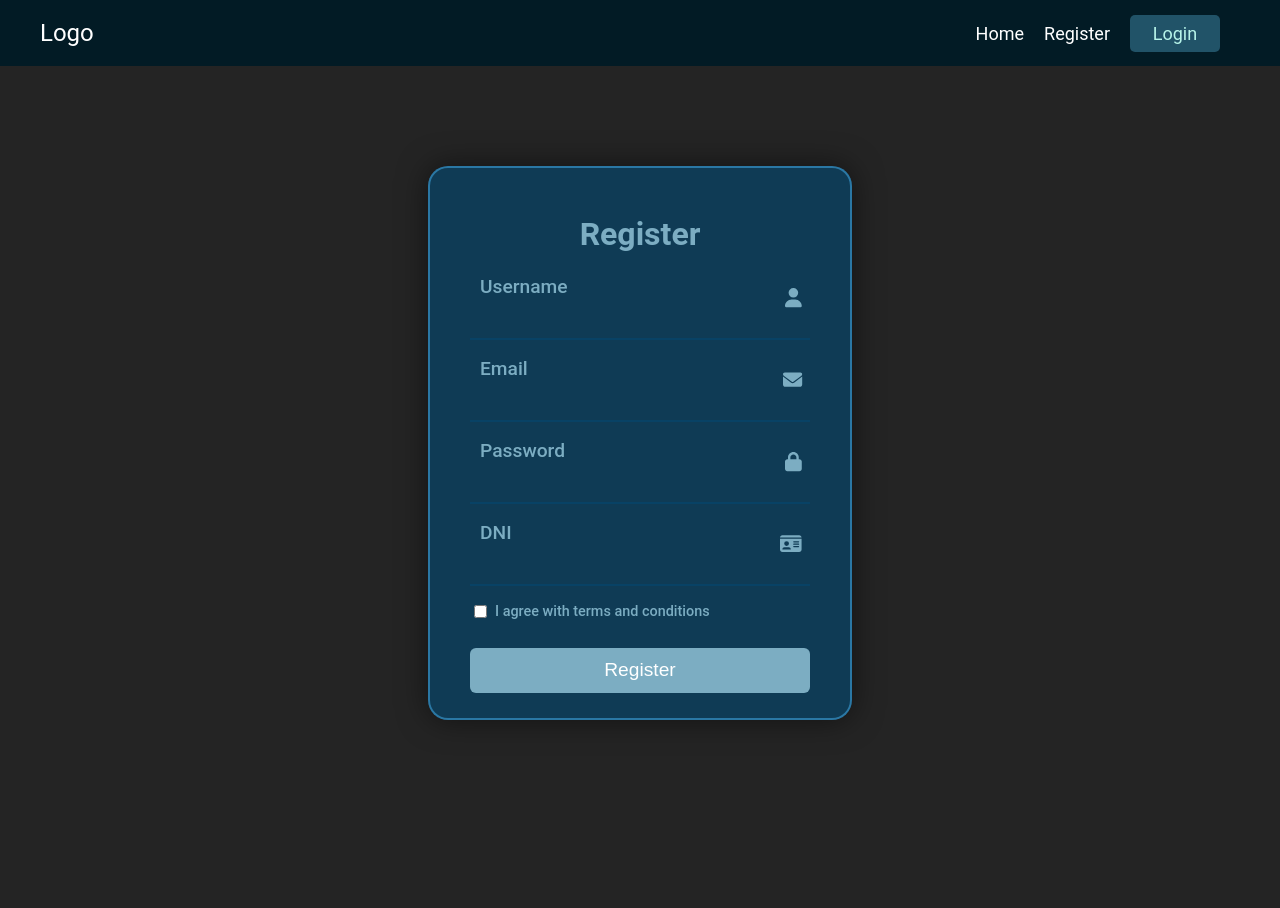
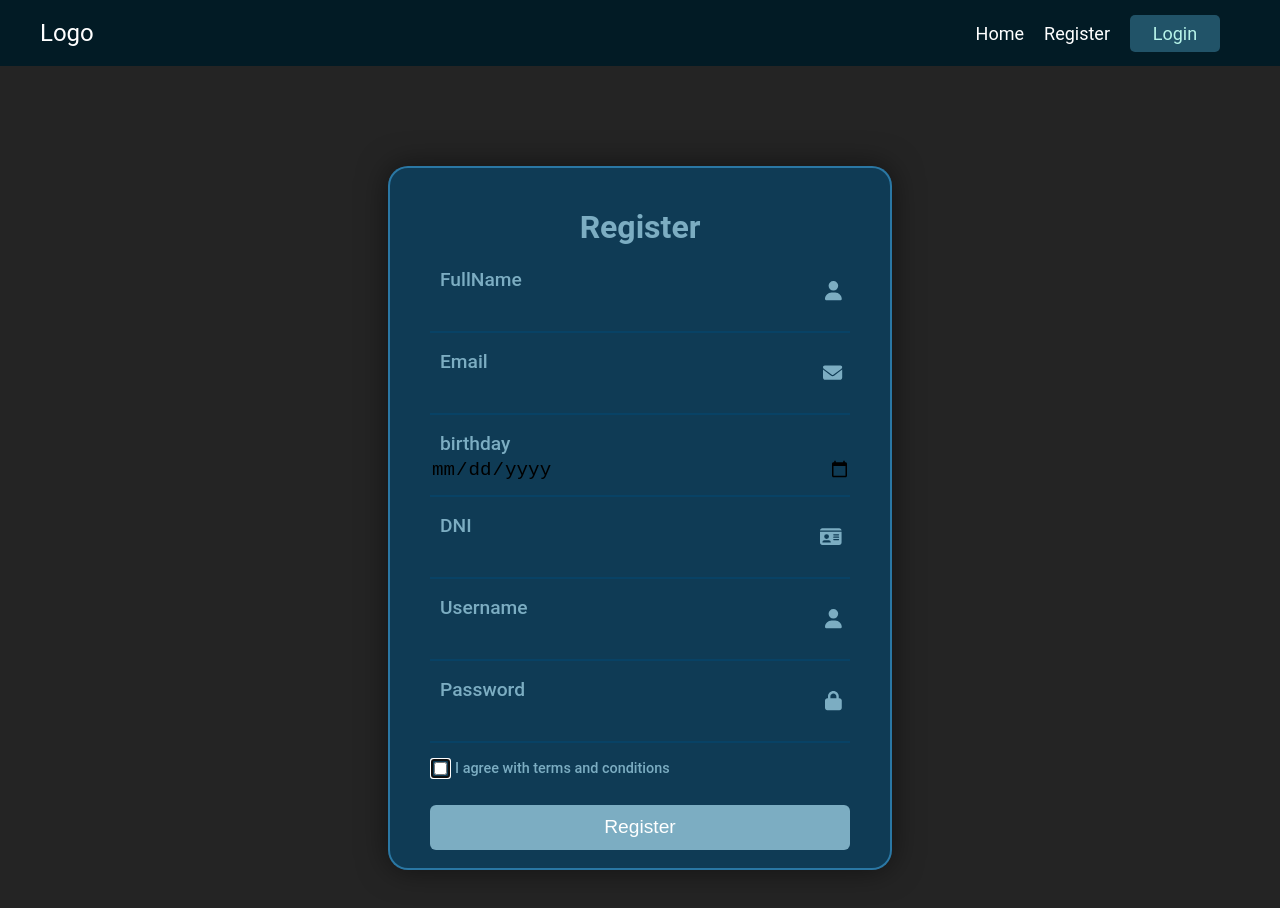
Before and after one commit to JosemAVSG/PM3-Josem, a React (Vite) app in the folder Client/peluqueria/: page /register in a window 1280 px wide. Shown: the top 908 px of the page. Before the commit the page ends 820 px from the top, so only its background shows below. Built offline with nearby package versions, Linux system fonts and the light colour scheme.

Commit message:
some fix styles

```diff
--- a/Client/peluqueria/package.json
+++ b/Client/peluqueria/package.json
@@ -13,8 +13,10 @@
     "@fortawesome/fontawesome-free": "^6.5.2",
     "@fortawesome/free-solid-svg-icons": "^6.5.2",
     "@fortawesome/react-fontawesome": "^0.2.0",
+    "axios": "^1.6.8",
     "react": "^18.2.0",
     "react-dom": "^18.2.0",
+    "react-hook-form": "^7.51.3",
     "react-router-dom": "^6.23.0",
     "sass": "^1.75.0"
   },
--- a/Client/peluqueria/src/styles/hero.module.css
+++ b/Client/peluqueria/src/styles/hero.module.css
@@ -13,16 +13,24 @@
 }
 .hero_container{
     display: flex;
-
+    height: 100%;
+    width: 100%;
 }
 .hero_image{
     display: flex;
     position: absolute;
-    right: 90px;
+    right: 0;
     z-index: -1;
     background-color: #141B1F;
-    width:40%;
     height: 100%;
+
+}
+.hero_image img{
+    position: relative;
+    width: 700px;
+    height: 100%;
+    /* object-fit: cover; */
+    object-fit: fill;
 }
 .hero_text{
     display: flex;
@@ -32,12 +40,10 @@
     color: var(--text-color);
     background-color: #021b25;
     overflow: hidden;
-
-    padding: 20px;
     text-shadow: 2px 2px 4px rgba(0, 0, 0, 0.5);
     text-align: left;
     width: 60%;
-    height: 94%;
+    height: 100%;
     clip-path:polygon(0 0, 85% 0, 100% 100%, 0 100%);
 
 }
@@ -45,14 +51,17 @@
 .hero_title{
     font-size: 1.5rem;
     margin-bottom: 1rem;
+    padding: 20px;
 }
 .hero_paragraph{
     font-size: 1.2rem;
     margin-bottom: 1rem;
     width: 80%;
+    padding: 20px;
 }
 .hero_button{
     margin-top: 1rem;
+    margin-left: 20px;
     padding: 10px;
     font-size: bold;
     background-color: #215368;
@@ -61,6 +70,7 @@
     cursor: pointer;
     width: 60%;
     text-align: center;
+
 }
 .hero_button:hover{
     background-color: #358f8f;
--- a/Client/peluqueria/src/styles/register.module.scss
+++ b/Client/peluqueria/src/styles/register.module.scss
@@ -1,7 +1,7 @@
 .wrapper {
     position: relative;
-    width: 420px;
-    height: 550px;
+    width: 500px;
+    height: 700px;
     background-color: rgba(6, 71, 109, 0.678);
     border: 2px solid rgba(56, 149, 202, 0.678);
     border-radius: 20px;
--- a/Client/peluqueria/src/views/Register.tsx
+++ b/Client/peluqueria/src/views/Register.tsx
@@ -1,43 +1,125 @@
-import { FontAwesomeIcon } from '@fortawesome/react-fontawesome'
-import { faEnvelope, faLock, faUser, faIdCard } from '@fortawesome/free-solid-svg-icons'
-import style from '../styles/register.module.scss'
+import { FontAwesomeIcon } from "@fortawesome/react-fontawesome";
+import {
+  faEnvelope,
+  faLock,
+  faUser,
+  faIdCard,
+} from "@fortawesome/free-solid-svg-icons";
+import style from "../styles/register.module.scss";
+import { useForm, SubmitHandler } from "react-hook-form";
+
+type IRegister = {
+  FullName: string;
+  email: string;
+  birthday: Date;
+  dni: number;
+  username: string;
+  password: string;
+  remember: boolean;
+};
 const Register = () => {
+  const { register, handleSubmit } = useForm<IRegister>();
+
+  const onSubmit: SubmitHandler<IRegister> = (data) => {
+    console.log(data);
+  };
+
   return (
     <>
       <div className={style.wrapper}>
         <div className={style.box}>
           <h2>Register</h2>
-        <form method="post" action="#" className={style.login}>
+          <form onSubmit={handleSubmit(onSubmit)} className={style.login}>
             <div className={style.form_group}>
               <FontAwesomeIcon icon={faUser} className={style.icon} />
-            <label htmlFor="username" className={style.label}>Username</label>
-            <input type="text" className={style.input} id="username" required />
+              <label htmlFor="FullName" className={style.label}>
+                FullName
+              </label>
+              <input
+                type="text"
+                className={style.input}
+                id="FullName"
+                required
+                {...register("FullName", { required: true })}
+              />
             </div>
             <div className={style.form_group}>
               <FontAwesomeIcon icon={faEnvelope} className={style.icon} />
-            <label htmlFor="email" className={style.label}>Email</label>
-            <input type="email" className={style.input} id="email" required />
+              <label htmlFor="email" className={style.label}>
+                Email
+              </label>
+              <input
+                type="email"
+                className={style.input}
+                id="email"
+                {...register("email", { required: true })}
+              />
+            </div>
+            <div className={style.form_group}>
+              <label htmlFor="birthday" className={style.label}>
+                birthday
+              </label>
+              <input
+                type="date"
+                className={style.input}
+                id="birthday"
+                required
+                {...register("birthday", { required: true })}
+              />
+            </div>
+            <div className={style.form_group}>
+              <FontAwesomeIcon icon={faIdCard} className={style.icon} />
+              <label htmlFor="dni" className={style.label}>
+                DNI
+              </label>
+              <input
+                type="number"
+                className={style.input}
+                id="dni"
+                required
+                {...register("dni", { required: true })}
+              />
+            </div>
+            <div className={style.form_group}>
+              <FontAwesomeIcon icon={faUser} className={style.icon} />
+              <label htmlFor="username" className={style.label}>
+                Username
+              </label>
+              <input
+                type="text"
+                className={style.input}
+                id="username"
+                required
+                {...register("username", { required: true })}
+              />
             </div>
             <div className={style.form_group}>
               <FontAwesomeIcon icon={faLock} className={style.icon} />
-            <label htmlFor="password" className={style.label}>Password</label>
-            <input type="password" className={style.input} id="password" required />
-          </div>
-          <div className={style.form_group}>
-            <FontAwesomeIcon icon={faIdCard} className={style.icon} />
-            <label htmlFor="dni" className={style.label}>DNI</label>
-            <input type="number" className={style.input} id="dni" required />
+              <label htmlFor="password" className={style.label}>
+                Password
+              </label>
+              <input
+                type="password"
+                className={style.input}
+                id="password"
+                required
+                {...register("password", { required: true })}
+              />
             </div>
             <div className={style.remember}>
-            <input type="checkbox" id="remember" />
-            <label htmlFor="remember">I agree with terms and conditions</label>
+              <input type="checkbox" id="remember" required autoFocus  {...register("remember", { required: true })} />
+              <label htmlFor="remember">
+                I agree with terms and conditions
+              </label>
             </div>
-          <button type="submit" className={style.btn}>Register</button>
+            <button type="submit" className={style.btn}>
+              Register
+            </button>
           </form>
         </div>
       </div>
     </>
-  )
-}
+  );
+};
 
-export default Register
+export default Register;
```
Lines whose indentation alone changed are shown as unchanged.
